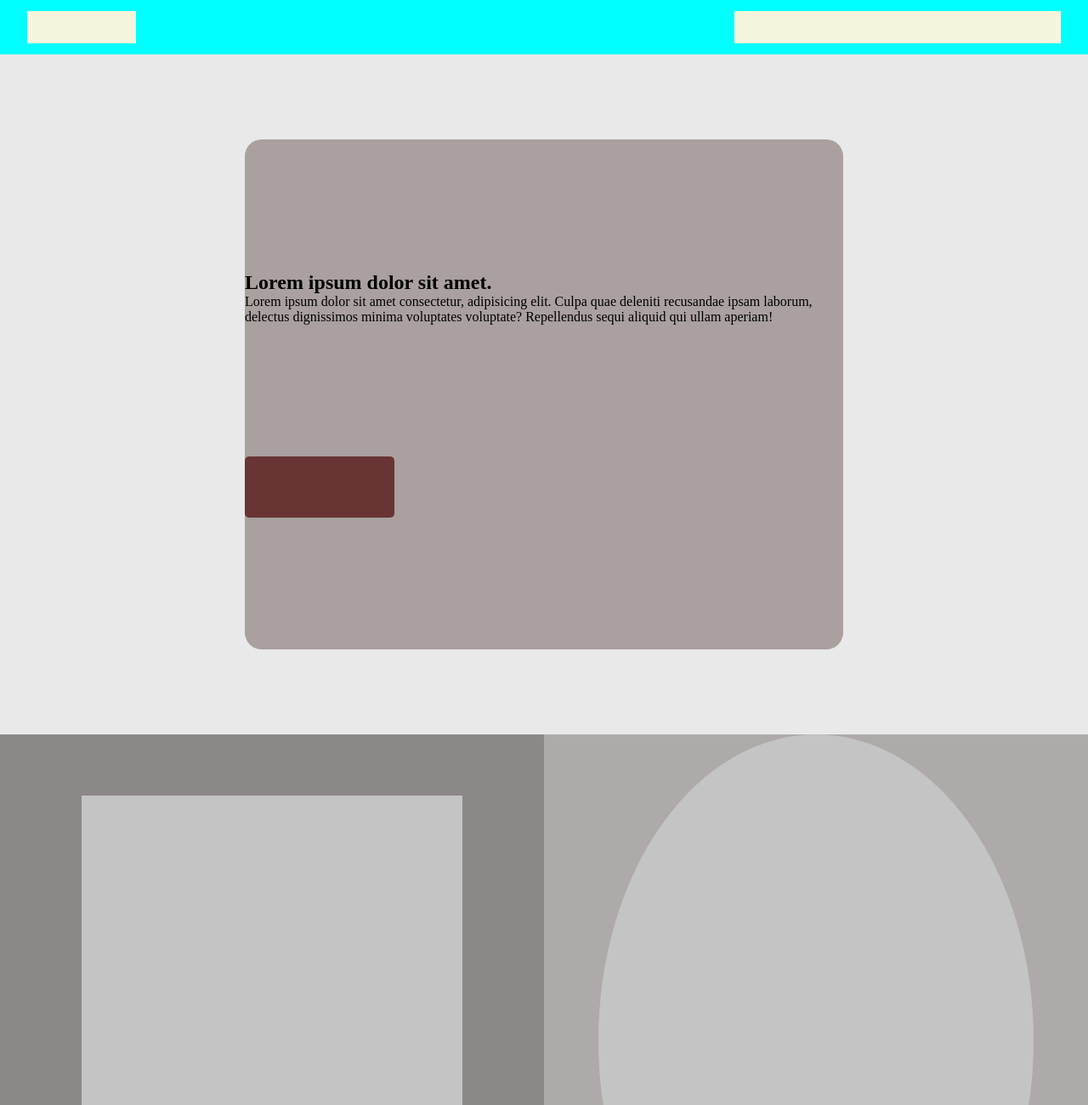
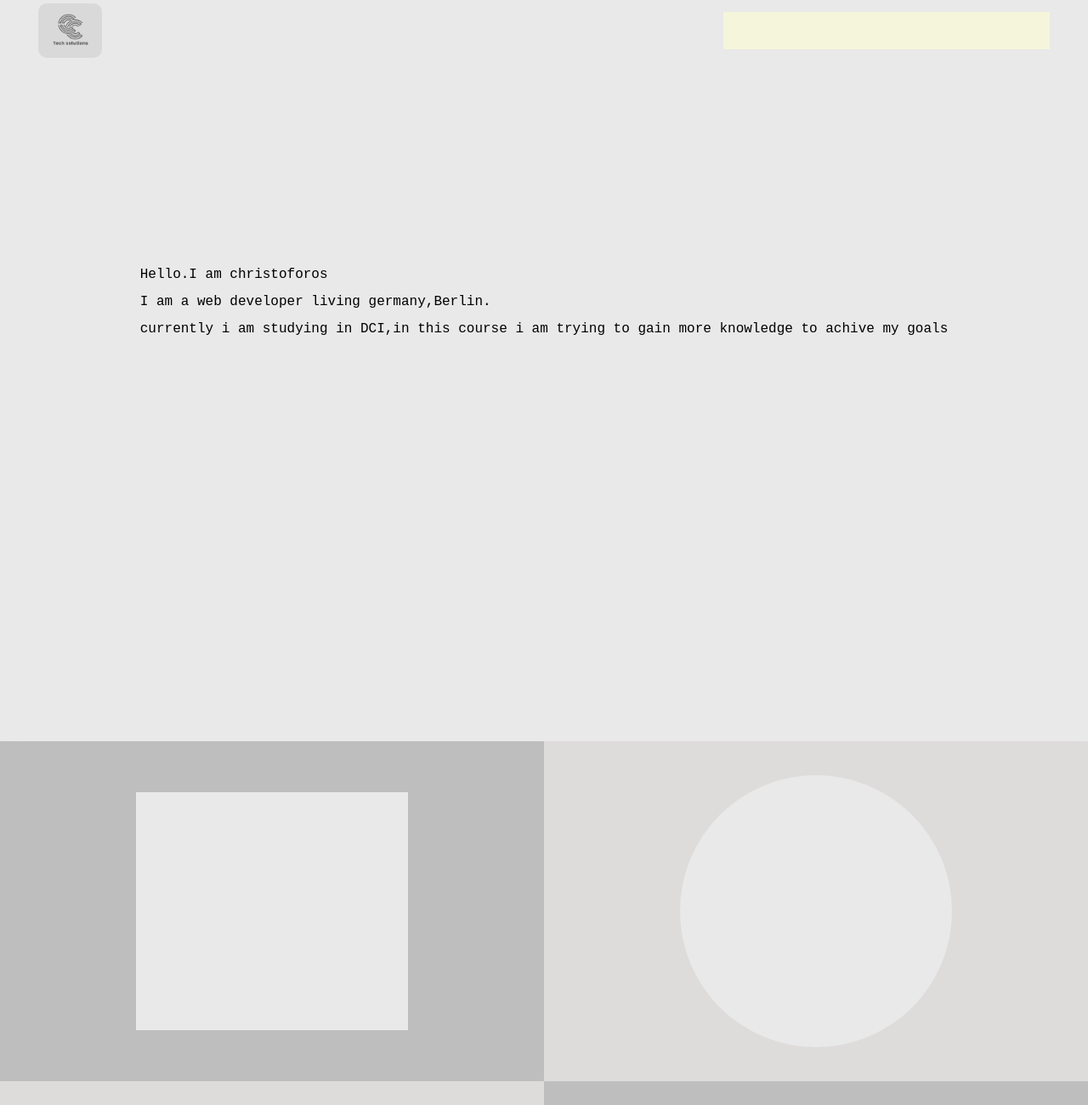
Before and after one commit to CristoforosChoras/portofolio-v1, a website: page src/index.html in a window 1280 px wide. Shown: the top 1300 px of the page at 85% size. Drawn offline with nearby package versions, Linux system fonts and the light colour scheme; files that its build step writes are made by us from their sources.

Commit message:
creating the logo

```diff
--- a/src/index.html
+++ b/src/index.html
@@ -10,7 +10,8 @@
   <body>
     <!-- header with nav -->
     <header>
-      <div class="logo-image-header"></div>
+
+        <img src="../images/logo5.png" alt="">
       <nav>
 
       </nav>
@@ -20,8 +21,8 @@
       <section class="intro-section">
         <div class="intro-main-div">
           <div class="heading-text-intro">
-            <h2>Lorem ipsum dolor sit amet.</h2>
-            <p>Lorem ipsum dolor sit amet consectetur, adipisicing elit. Culpa quae deleniti recusandae ipsam laborum, delectus dignissimos minima voluptates voluptate? Repellendus sequi aliquid qui ullam aperiam!</p>
+            <p>Hello.I am christoforos</p>
+            <p>I am a web developer living germany,Berlin.<br>currently i am studying in DCI,in this course i am trying to gain more knowledge to achive my goals</p>
           </div>
           <div class="button-more-for-past"></div>
         </div>
--- a/src/scss/abstracts/_fonts.scss
+++ b/src/scss/abstracts/_fonts.scss
@@ -1,2 +1,3 @@
 //Font Imports
 //@include font-face("font name", "../fonts/font-dir-name", 300, $file-formats: ttf);
+@import url('https://fonts.googleapis.com/css2?family=Open+Sans:wght@300&family=Rajdhani:wght@300&family=Roboto:wght@100;300&display=swap');
--- a/src/scss/base/__base-dir.scss
+++ b/src/scss/base/__base-dir.scss
@@ -3,4 +3,8 @@
     margin: 0;
     padding: 0;
     box-sizing: border-box;
+    font-size: 16px;
+    line-height: 2em;
+    font-family:  'Courier New', Courier, monospace;
+    color: black;
 }
--- a/src/scss/layouts/__layouts-dir.scss
+++ b/src/scss/layouts/__layouts-dir.scss
@@ -6,7 +6,7 @@
 // main layout is grid 3 rows with header main-content and footer and no columns
 body{
     display: grid;
-    grid-template-rows: 8vh 380vh 10vh;
+    grid-template-rows: 9vh 300vh 20vh;
     grid-template-areas:
     "header"
     "main"
--- a/src/scss/layouts/_header.scss
+++ b/src/scss/layouts/_header.scss
@@ -1,7 +1,7 @@
 // using display flex and gap to align the nav and the logo div
 header{
     grid-area: header;
-    background-color: aqua;
+    background-color: #e9e9e9;
     display: flex;
     align-items: center;
     justify-content: space-around;
@@ -12,9 +12,9 @@ header{
         background-color: beige;
     }
 //div logo dimensions and styles
-    div{
-        width: 10%;
-        height: 60%;
-        background-color: beige;
-    }
+
 }
+img{
+    height: 90%;
+    border-radius: 10px;
+}
--- a/src/scss/layouts/_main-content.scss
+++ b/src/scss/layouts/_main-content.scss
@@ -16,29 +16,28 @@ main{
     justify-content: center;
 // intro-main div dimensions and size
     .intro-main-div{
-      width: 55%;
-      height: 75%;
+      width: 100%;
+      height: 100%;
       border-radius: 20px;
-      background-color: #AAA0A0;
+      background-color: inherit;
       display: flex;
       flex-direction: column;
       align-items: center;
       justify-content: space-evenly;
-      // div button dimensions and styles
-      .button-more-for-past{
-        width: 25%;
-        height: 12%;
-        background-color: #693434;
-        align-self: flex-start;
-        border-radius: 5px;
+      p{
+
+
+
+
       }
+
     }
   }
   // about me main container dimensions and position
   .about-me-section{
     width: 100%;
-    height: 180vh;
-    background-color: aqua;
+    height: 100vh;
+    background-color: #DEDBDB;
     display: flex;
     justify-content: space-evenly;
     flex-direction: column;
@@ -48,30 +47,30 @@ main{
     .box{
       width: 50%;
       height: 50%;
-      background-color: #AAA0A0;
+      background-color: #DEDBDB;
       // position items inside with flex
       &:nth-child(2),&:nth-child(3){
-        background-color:#AEAAAA;
+        background-color:inherit;
         display: flex;
         align-items: center;
         justify-content: center;
         // size and styles for the 3rd inside box
         div{
-          width: 80%;
-          height: 100%;
+          width: 50%;
+          height: 80%;
           border-radius: 100%;
-          background-color: #C4C4C4;
+          background-color: #e9e9e9;
         }
       }
       &:nth-child(1),&:nth-child(4){
-        background-color:#8D8888;
+        background-color:#BFBEBE;
         display: flex;
         align-items: center;
         justify-content: center;
         div{
-          width: 70%;
-          height: 80%;
-          background-color: #C4C4C4;
+          width: 50%;
+          height: 70%;
+          background-color: #e9e9e9;
         }
       }
     }
```
Also changed, not shown: src/images/logo5.png (added).
